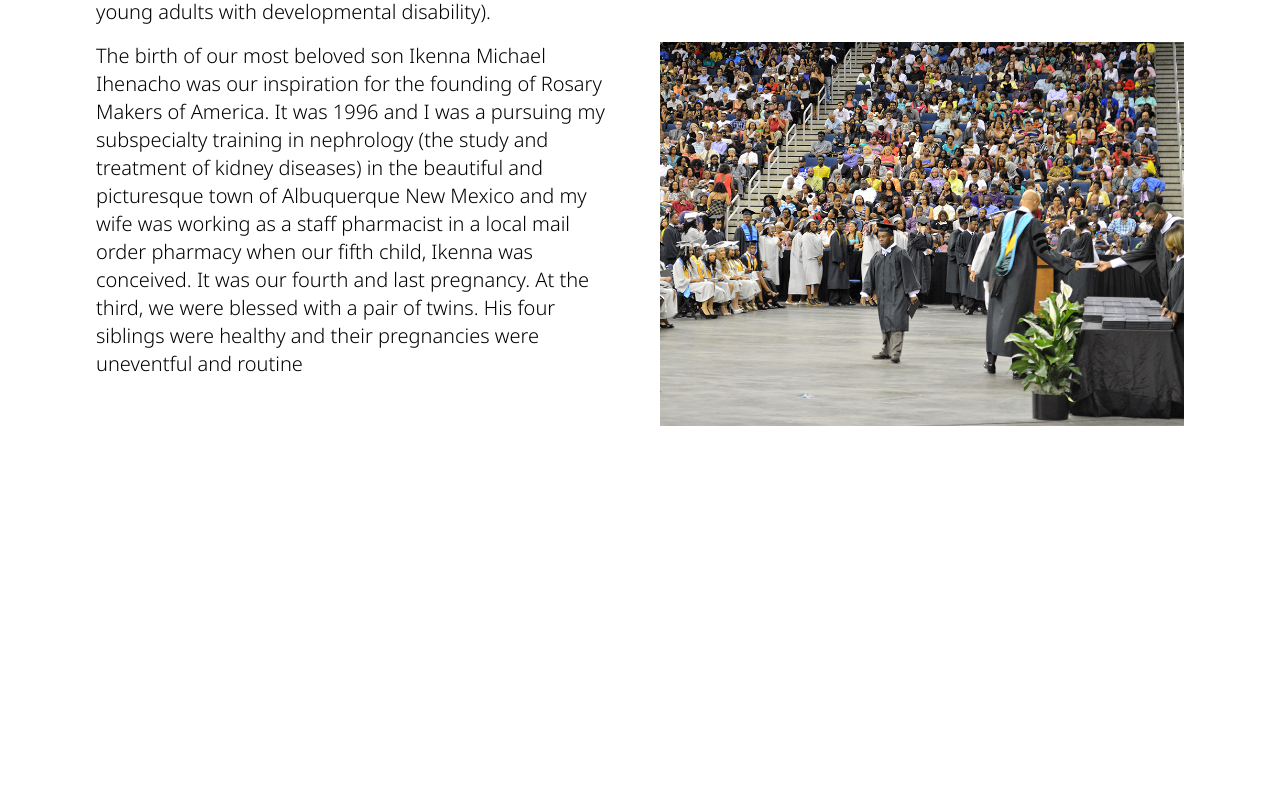
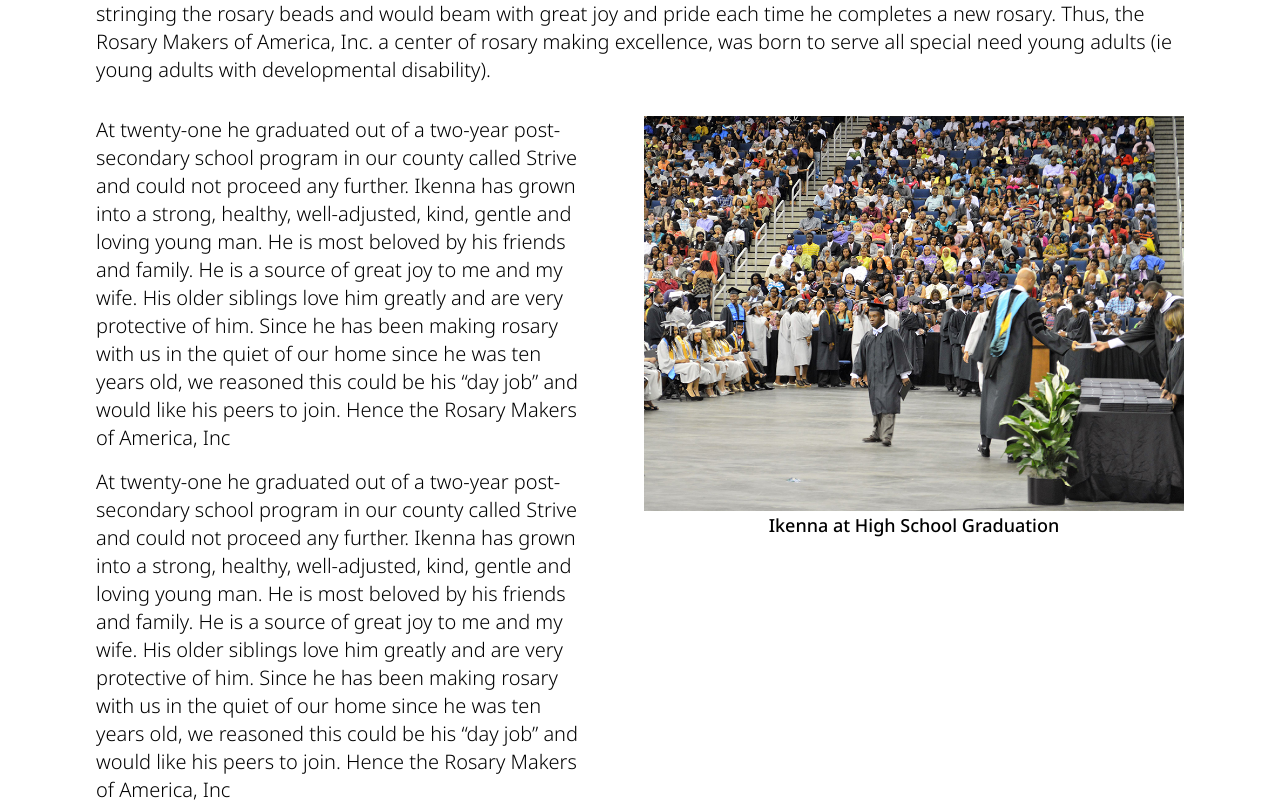
Before and after one commit to Wills-dev/rosarymakersoa, a Next.js app: page /about-us in a window 1280 px wide. Shown: the part 4906-5708 px from the top of the page. Before the commit the page ends 5372 px from the top, so only its background shows below. Built offline with nearby package versions, Linux system fonts and the light colour scheme.

Commit message:
added: about us content

```diff
--- a/components/molecules/StoryBehindOurStory.jsx
+++ b/components/molecules/StoryBehindOurStory.jsx
@@ -1,12 +1,12 @@
 "use client";
-
-import Image from "next/image";
 
 import SectionParagraph from "../atoms/SectionParagraph";
 import SectionSubTitle from "../atoms/SectionSubTitle";
 import SectionTitle from "../atoms/SectionTitle";
 import ShowImage from "./ShowImage";
 
+import IkennaCoke from "../../public/assets/images/RMOA4.jpg";
+import IkennaSiblings from "../../public/assets/images/RMOA2.jpg";
 import IkennaSchool from "../../public/assets/images/Ikena-at-High-School-Graduation.jpg";
 
 const StoryBehindOurStory = () => {
@@ -28,6 +28,16 @@ const StoryBehindOurStory = () => {
             siblings were healthy and their pregnancies were uneventful and
             routine
           </SectionParagraph>
+          <div className="">
+            <ShowImage
+              src={IkennaSiblings}
+              alt="Ikenna with siblings"
+              extraStyle="w-full h-auto"
+            />
+            <h6 className="font-medium text-lg text-center">
+              Ikenna with doting siblings
+            </h6>
+          </div>
         </div>
 
         <SectionSubTitle text="A Routine Prenatal Visit and An Unexpected Intrauterine Diagnosis:" />
@@ -106,32 +116,76 @@ const StoryBehindOurStory = () => {
           rosary making excellence, was born to serve all special need young
           adults (ie young adults with developmental disability).
         </SectionParagraph>
-        <div className="flex gap-10 max-md:flex-col">
-          <SectionParagraph className="max-w-2xl flex-1">
-            The birth of our most beloved son Ikenna Michael Ihenacho was our
-            inspiration for the founding of Rosary Makers of America. It was
-            1996 and I was a pursuing my subspecialty training in nephrology
-            (the study and treatment of kidney diseases) in the beautiful and
-            picturesque town of Albuquerque New Mexico and my wife was working
-            as a staff pharmacist in a local mail order pharmacy when our fifth
-            child, Ikenna was conceived. It was our fourth and last pregnancy.
-            At the third, we were blessed with a pair of twins. His four
-            siblings were healthy and their pregnancies were uneventful and
-            routine
-          </SectionParagraph>
-          <div className="flex-1">
-            {/* hello
-            <Image
-              src={IkennaSchool}
-              alt="Ikenna at graduation"
-              className={`object-cover w-full h-auto`}
-              onClick={() => {}}
-            /> */}
+        <div className="flex md:gap-16 gap-6 max-md:flex-col pt-4">
+          <div className="space-y-4">
+            <SectionParagraph className="max-w-4xl flex-1">
+              At twenty-one he graduated out of a two-year post-secondary school
+              program in our county called Strive and could not proceed any
+              further. Ikenna has grown into a strong, healthy, well-adjusted,
+              kind, gentle and loving young man. He is most beloved by his
+              friends and family. He is a source of great joy to me and my wife.
+              His older siblings love him greatly and are very protective of
+              him. Since he has been making rosary with us in the quiet of our
+              home since he was ten years old, we reasoned this could be his
+              “day job” and would like his peers to join. Hence the Rosary
+              Makers of America, Inc
+            </SectionParagraph>
+            <SectionParagraph className="max-w-4xl flex-1">
+              At twenty-one he graduated out of a two-year post-secondary school
+              program in our county called Strive and could not proceed any
+              further. Ikenna has grown into a strong, healthy, well-adjusted,
+              kind, gentle and loving young man. He is most beloved by his
+              friends and family. He is a source of great joy to me and my wife.
+              His older siblings love him greatly and are very protective of
+              him. Since he has been making rosary with us in the quiet of our
+              home since he was ten years old, we reasoned this could be his
+              “day job” and would like his peers to join. Hence the Rosary
+              Makers of America, Inc
+            </SectionParagraph>
+          </div>
+
+          <div className="">
             <ShowImage
               src={IkennaSchool}
               alt="Ikenna at graduation"
               extraStyle="w-full h-auto"
             />
+            <h6 className="font-medium text-lg text-center">
+              Ikenna at High School Graduation
+            </h6>
+          </div>
+        </div>
+        <div className="flex md:gap-16 gap-6 max-md:flex-col pt-4">
+          <div className="">
+            <ShowImage
+              src={IkennaCoke}
+              alt="Ikenna with dad and mum"
+              extraStyle="w-full h-auto"
+            />
+            <h6 className="font-medium text-lg text-center">
+              An evening with Mum and Dad at the Coca Cola museum Centennial
+              Park, Atlanta, Georgia
+            </h6>
+          </div>
+          <div className="space-y-4">
+            <SectionParagraph className="max-w-4xl flex-1">
+              Spreading the joyful pride and dignity of honest human labor: The
+              Rosary Makers of America is a workplace where our special needs
+              young adults can come and learn to make rosaries of the highest
+              quality. A place to go daily to craft one of the most sacred,
+              powerful and beloved instruments of prayer in Christendom. And in
+              so doing enjoy, like the rest of humanity the beauty and the
+              dignity of honest human labor. Thus, fulfilling man’s singular and
+              most important calling, which is to know his Creator, to love Him,
+              to serve Him and his fellow man in work and to be with Him in
+              eternal bliss in the world to come.
+            </SectionParagraph>
+            <SectionParagraph className="max-w-4xl flex-1">
+              A labor of love that calls for all hands to be on deck: The Rosary
+              Makers of America is a labor of love that calls for all hands to
+              be on deck. Would you lend us yours? Please call us, make a
+              donation, volunteer for us and above all, pray for us.
+            </SectionParagraph>
           </div>
         </div>
       </div>
```
